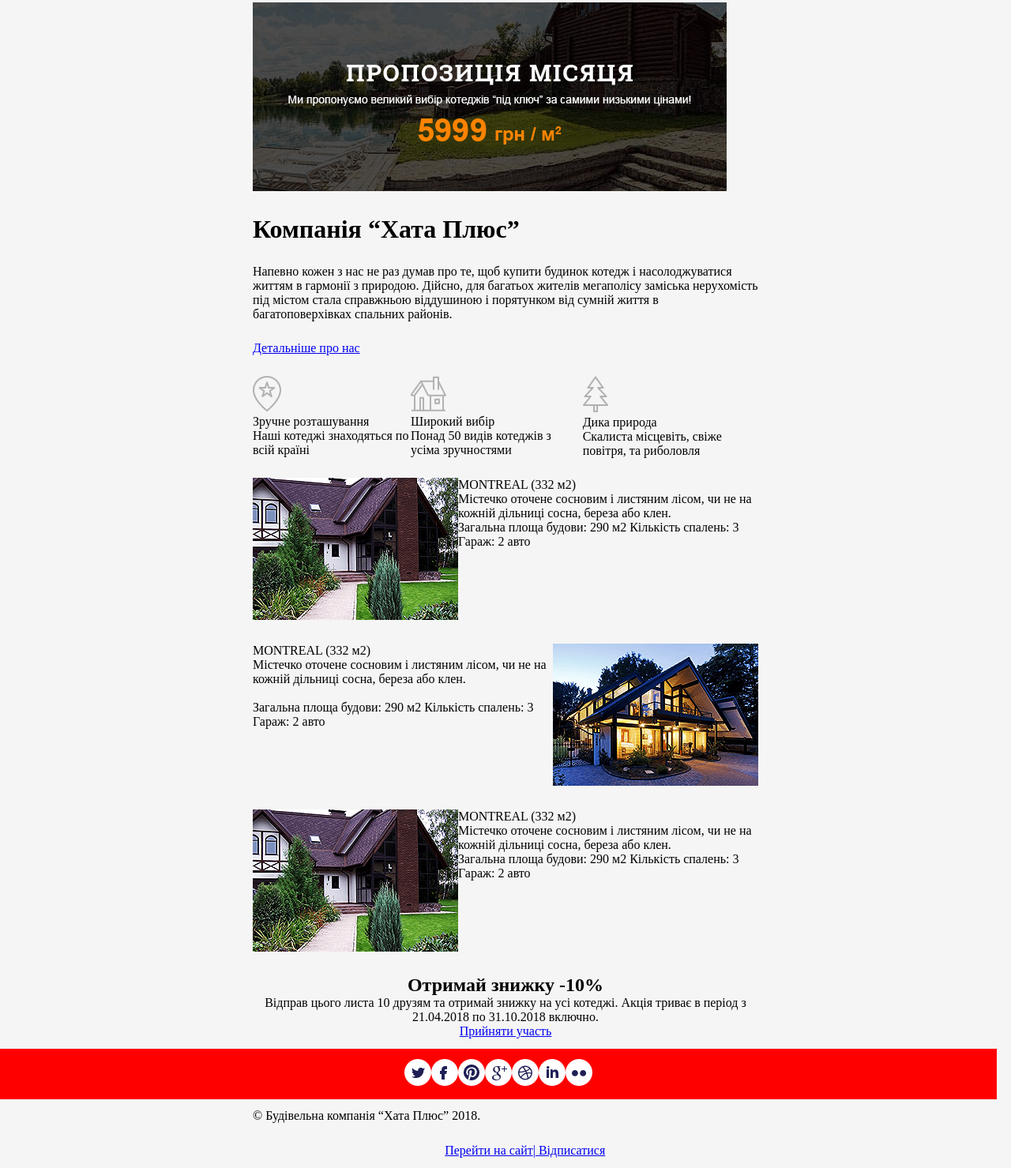
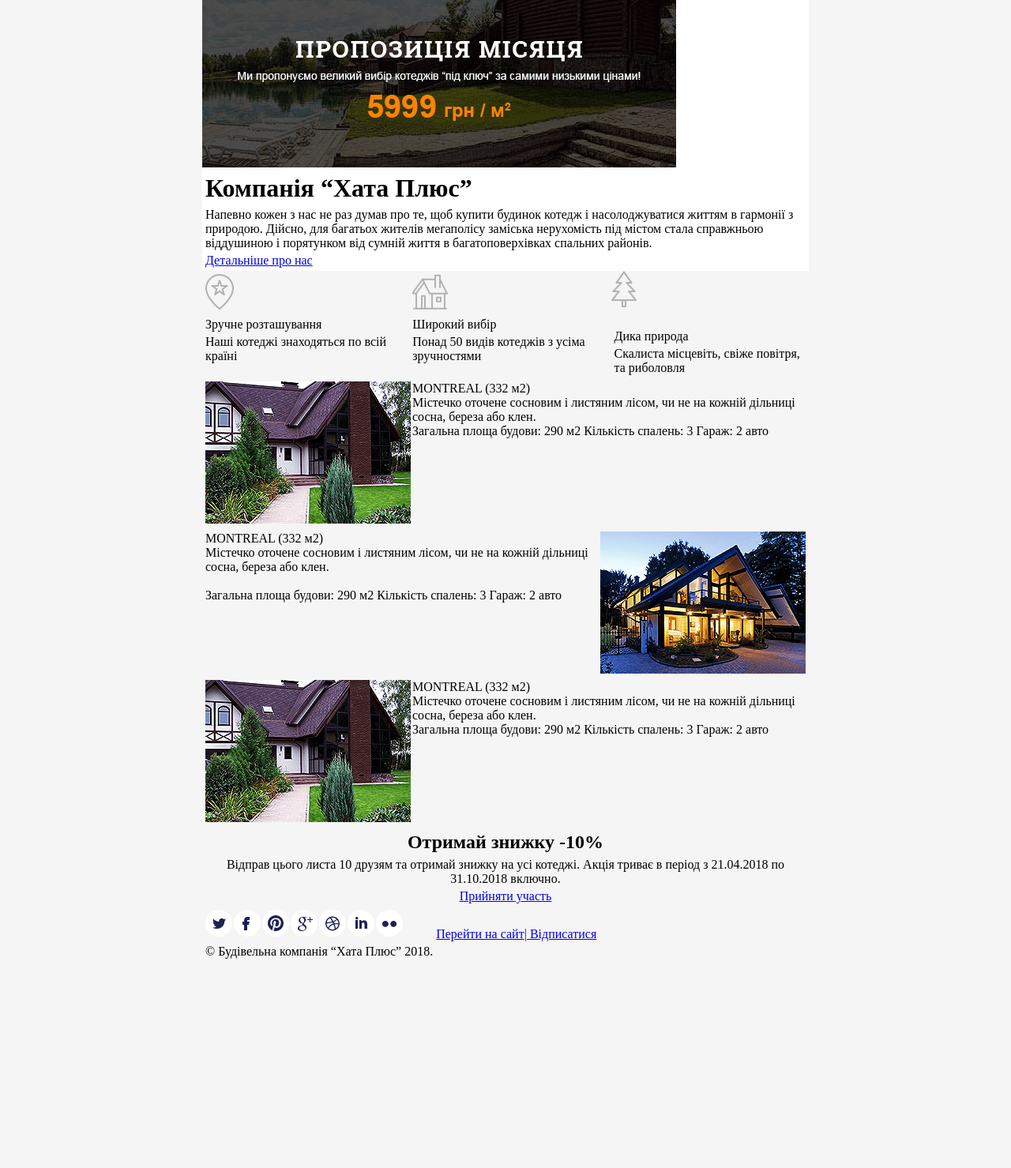
Before and after one commit to MatiushkoDasha/email, a plain HTML site: page index.html in a window 1280 px wide. Shown: the part 96-1575 px from the top of the page at 79% size. After the commit the page ends 1314 px from the top, so only its background shows below. Drawn offline with Linux system fonts and the light colour scheme.

Commit message:
email wrap

```diff
--- a/css/style.css
+++ b/css/style.css
@@ -7,12 +7,13 @@ body {
     background-color: #f5f5f5;
 }
 
-table {
-    border-collapse: collapse;
+
+.thead {
+    background-color: #fff;
 }
 
-thead {
-    background-color: #fff;
+.wraper {
+    padding: 0px 20%;
 }
 
 th , td {
@@ -29,7 +30,7 @@ tbody {
 }
 tr {
     display: inline-block;
-    padding: 1% 25% ;
+
     align-items: center;
 }
 
@@ -45,13 +46,8 @@ tr {
 .mainfooter a {
     text-align: center;
 }
-
-.contanct {
-    display: inline-block;
-    padding-left: 40%;
-    padding-right: 40%;
-    text-align: center;
-    background-color: #ff0000;
+.headtext td {
+    align-items: end;
 }
 
 .byd {
@@ -59,7 +55,7 @@ tr {
       text-align: center;
 }
 
-.footer  {
-        padding-left: 44%;
-    text-align: center;
+.contanct{
+    display: inline-block;
+    align-items: center;
 }
--- a/index.html
+++ b/index.html
@@ -7,61 +7,143 @@
     <link rel="stylesheet" href="css/style.css">
 </head>
 <body>
-    <table border="0"  cellpadding="0" cellspacing="0" alin="center" width="100%">
+    <table border="0"  cellpadding="0" cellspacing="0" alin="center" width="100%" class="wraper">
+        <thead class="thead">
+            <tr class="header">
+                <th>
+                    <table class="header">
                         <thead>
+                        </thead>
+                        <tbody>
                             <tr>
-                <th>
+                                <td>
                                     <picture>
                                         <source>
                                             <img src="img/logo.png" alt="логотип хата плюс">
                                          </sourse>
                                     </picture>
-                </th>
-                <th><img src="img/phone.png" alt="іконка телеіону">
+                                </td>
+                            </tr>
+                            <tr class="headtext">
+                                <td><img src="img/phone.png" alt="іконка телеіону">
                                         <a href="#">+38(097) 100-25-25</a>
                                     <p>контактний телефон у Вашому місті</p>
+                                </td>
+                                <td>
+                                </td>
+                            </tr>
+                        </tbody>
+                    </table>
                 </th>
             </tr>
-        </thead>
-        <tbody>
             <tr class="main">
-                <td align="center">
+                <td >
                     <picture>
                         <source>
                         <img src="img/main.png" alt="">
                     </picture>
                 </td>
             </tr>
+            <tr class="h1">
+                <td>
+                    <table>
+                        <thead>
                             <tr>
                                 <td>
                                     <h1>Компанія “Хата Плюс”</h1>
                                 </td>
                             </tr>
+                        </thead>
+                        <tbody>
                             <tr>
                                 <td><p>Напевно кожен з нас не раз думав про те, щоб купити будинок котедж
                                         і насолоджуватися життям в гармонії з природою. Дійсно, для багатьох жителів мегаполісу заміська нерухомість під містом стала справжньою віддушиною
-                        і порятунком від сумній життя в багатоповерхівках спальних районів. </p></td>
+                                        і порятунком від сумній життя в багатоповерхівках спальних районів.
+                                    </p>
+                                </td>
                             </tr>
                             <tr>
                                 <td><a href="#">Детальніше про нас</a></td>
                             </tr>
+                        </tbody>
+                    </table>
+                </td>
+            </tr>
+        </thead>
+        <tbody>
             <tr class="plusu">
                 <td>
+                    <table>
+                        <thead>
+                            <tr>
+                                <th>
                                     <img src="img/map.png" alt="">
+                                </th>
+                            </tr>
+                        </thead>
+                        <tbody>
+                            <tr>
+                                <td>
                                     <p class="nazva">Зручне розташування</p>
+                                </td>
+                            </tr>
+                            <tr>
+                                <td>
                                     <p>Наші котеджі знаходяться по всій країні</p>
                                 </td>
+                            </tr>
+                        </tbody>
+                    </table>
+                </td>
                  <td>
+                    <table>
+                        <thead>
+                            <tr>
+                                <th>
                                     <img src="img/house.png" alt="">
+                                </th>
+                            </tr>
+                        </thead>
+                        <tbody>
+                            <tr>
+                                <td>
                                     <p class="nazva">Широкий вибір</p>
+                                </td>
+                            </tr>
+                                <tr>
+                                    <td>
                                         <p>Понад 50 видів котеджів з усіма зручностями</p>
                                     </td>
+                                </tr>
+                        </tbody>
+                    </table>
+                </td>
                  <td>
+                    <table>
+                        <thead>
+                            <tr>
                                 <img src="img/Path.png" alt="">
+                            </tr>
+                        </thead>
+                        <tbody>
+                            <tr>
+                                <td>
                                     <p class="nazva">Дика природа</p>
+                                </td>
+                            </tr>
+                            <tr>
+                                <td>
                                     <p>Скалиста місцевіть, свіже повітря, та риболовля</p>
                                 </td>
                             </tr>
+                        </tbody>
+                    </table>
+                </td>
+            </tr>
+            <tr class="img">
+                <td>
+                    <table>
+                        <thead>
                             <tr class="img_one">
                                 <td><img src="img/montreal.png" alt=""></td>
                                 <td>
@@ -73,6 +155,8 @@
                                     </p>
                                 </td>
                             </tr>
+                        </thead>
+                        <tbody>
                             <tr class="img_two">
                                 <td>
                                     <p>MONTREAL (332 м2)</p>
@@ -94,27 +178,58 @@
                                     </p>
                                 </td>
                             </tr>
+                        </tbody>
+                    </table>
+                </td>
+            </tr>
             <tr class="mainfooter">
-                <td><h2>Отримай знижку -10%</h2>
+                <td>
+                    <table>
+                        <thead>
+                            <tr>
+                              <th><h2>Отримай знижку -10%</h2> </th>
+                            </tr>
+                        </thead>
+                        <tbody>
+                            <tr>
+                                <td>
                                     <p>Відправ цього листа 10 друзям та отримай знижку на усі котеджі.
                                         Акція триває в період з 21.04.2018 по 31.10.2018 включно.</p>
-                    <a href="#">Прийняти участь</a></td>
+                                </td>
                             </tr>
-            <tr class="contanct" align="center">
-                    <td><img src="img/tw.png" alt=""></td>
-                    <td><img src="img/fb.png" alt=""></td>
-                    <td><img src="img/pinterest.png" alt=""></td>
-                    <td><img src="img/google.png" alt=""></td>
-                    <td><img src="img/ball.png" alt=""></td>
-                    <td><img src="img/in.png" alt=""></td>
-                    <td><img src="img/else.png" alt=""></td>
+                            <tr>
+                                <td><a href="#">Прийняти участь</a></td>
                             </tr>
-            <tr class="b">
+                        </tbody>
+                    </table>
+                </td>
+            </tr>
+            <tr class="contanct" >
+                    <td>
+                        <table>
+                            <thead>
+                                <tr>
+                                    <th><img src="img/tw.png" alt=""></th>
+                                    <th><img src="img/fb.png" alt=""></th>
+                                    <th><img src="img/pinterest.png" alt=""></th>
+                                    <th><img src="img/google.png" alt=""></th>
+                                    <th><img src="img/ball.png" alt=""></th>
+                                    <th><img src="img/in.png" alt=""></th>
+                                    <th><img src="img/else.png" alt=""></th>
+                                </tr>
+                            </thead>
+                            <tbody>
+                                <tr>
                                     <td>
                                      <p>© Будівельна компанія “Хата Плюс” 2018.</p>
                                     </td>
                                 </tr>
-            <tr class="footer">
+
+                            </tbody>
+                        </table>
+                    </td>
+                </tr>
+                 <tr>
                     <td><a href="#">Перейти на сайт </a></td>
                     <td><a href="#">|  Відписатися</a></td>
                 </tr>
```
Lines whose indentation alone changed are shown as unchanged.
